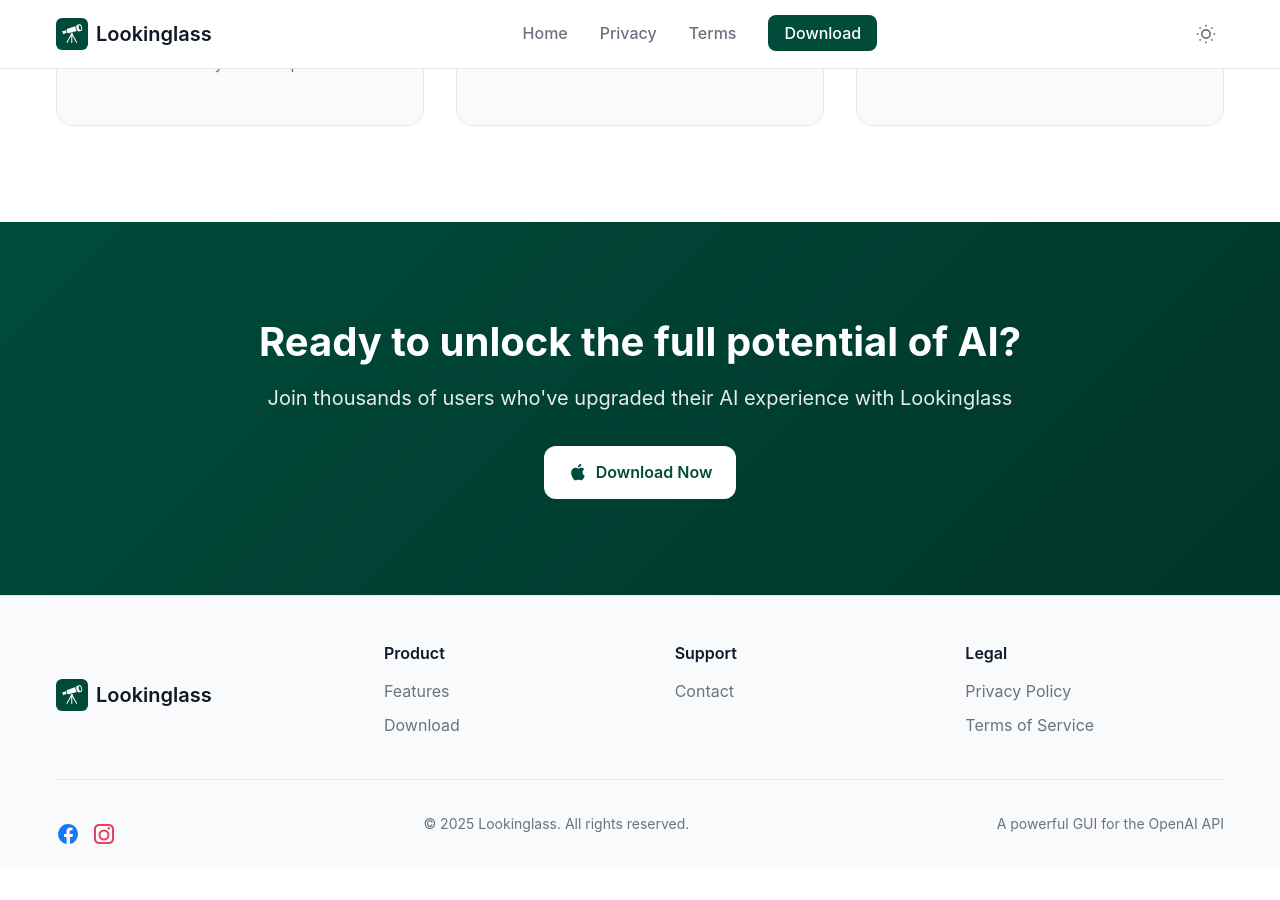
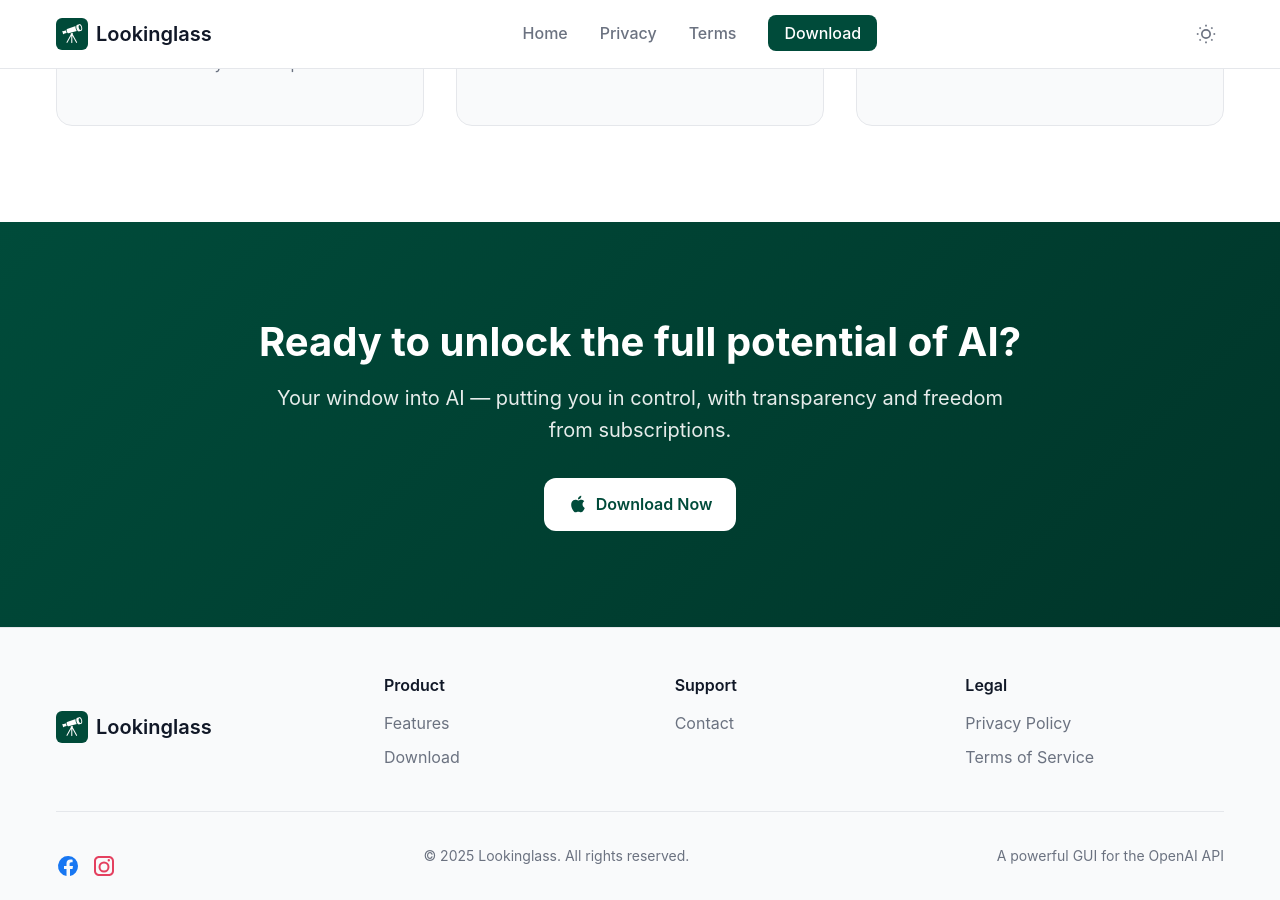
Before and after one commit to HamiltonCory/lookinglass-website, a Jekyll site: the page built from index.html, in a window 1280 px wide and 900 px high, scrolled down 4543 px. Built offline with Jekyll 4.4.1, drawn with Linux system fonts in a browser that asks for light colours; some web fonts are replaced; before the commit the page ends 5411 px from its top, so only the background shows below that.

Commit message:
Fixed text at bottom of index.html

```diff
--- a/index.html
+++ b/index.html
@@ -183,7 +183,7 @@
     <div class="cta-container">
         <div class="cta-content">
             <h2>Ready to unlock the full potential of AI?</h2>
-            <p>Join thousands of users who've upgraded their AI experience with Lookinglass</p>
+            <p>Your window into AI — putting you in control, with transparency and freedom from subscriptions.</p>
             <a href="#" class="btn-primary">
                 <svg class="apple-icon" viewBox="0 0 24 24" fill="currentColor">
                     <path d="M18.71 19.5c-.83 1.24-1.71 2.45-3.05 2.47-1.34.03-1.77-.79-3.29-.79-1.53 0-2 .77-3.27.82-1.31.05-2.3-1.32-3.14-2.53C4.25 17 2.94 12.45 4.7 9.39c.87-1.52 2.43-2.48 4.12-2.51 1.28-.02 2.5.87 3.29.87.78 0 2.26-1.07 3.81-.91.65.03 2.47.26 3.64 1.98-.09.06-2.17 1.28-2.15 3.81.03 3.02 2.65 4.03 2.68 4.04-.03.07-.42 1.44-1.38 2.83M13 3.5c.73-.83 1.94-1.46 2.94-1.5.13 1.17-.34 2.35-1.04 3.19-.69.85-1.83 1.51-2.95 1.42-.15-1.15.41-2.35 1.05-3.11z"/>
```
